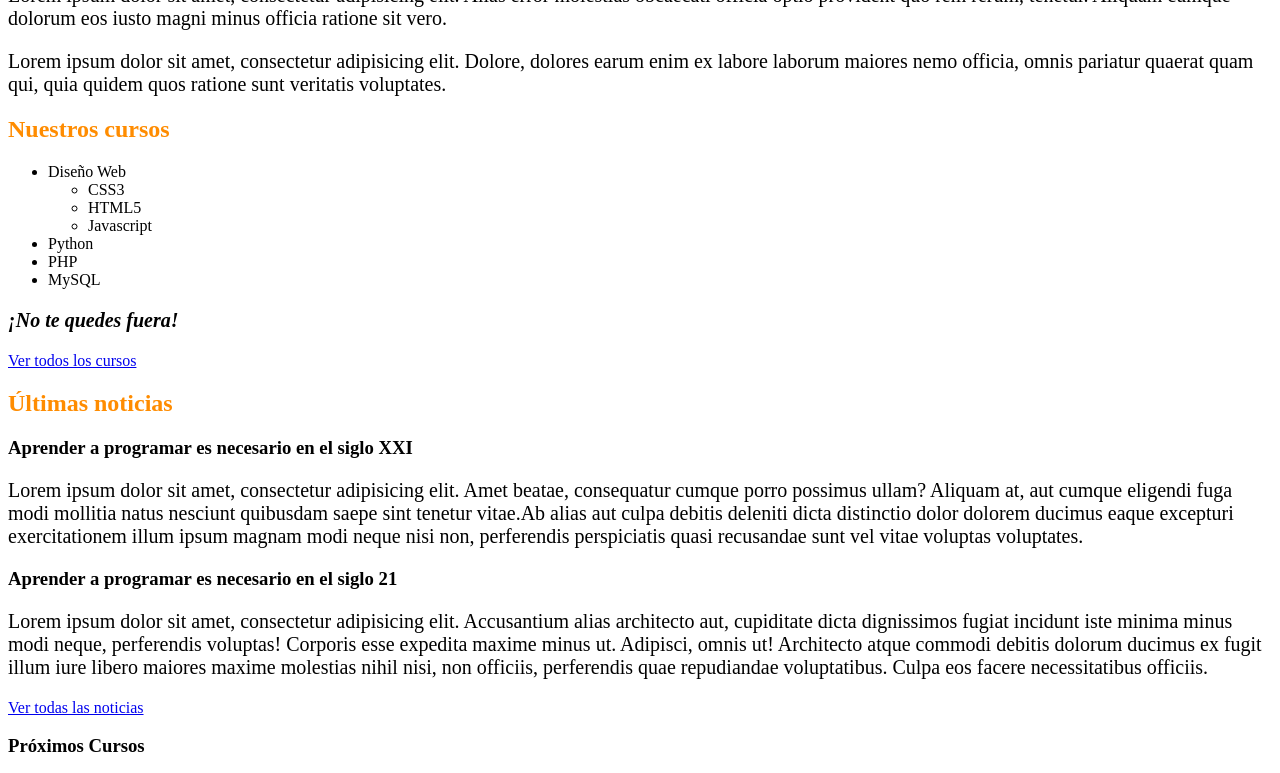
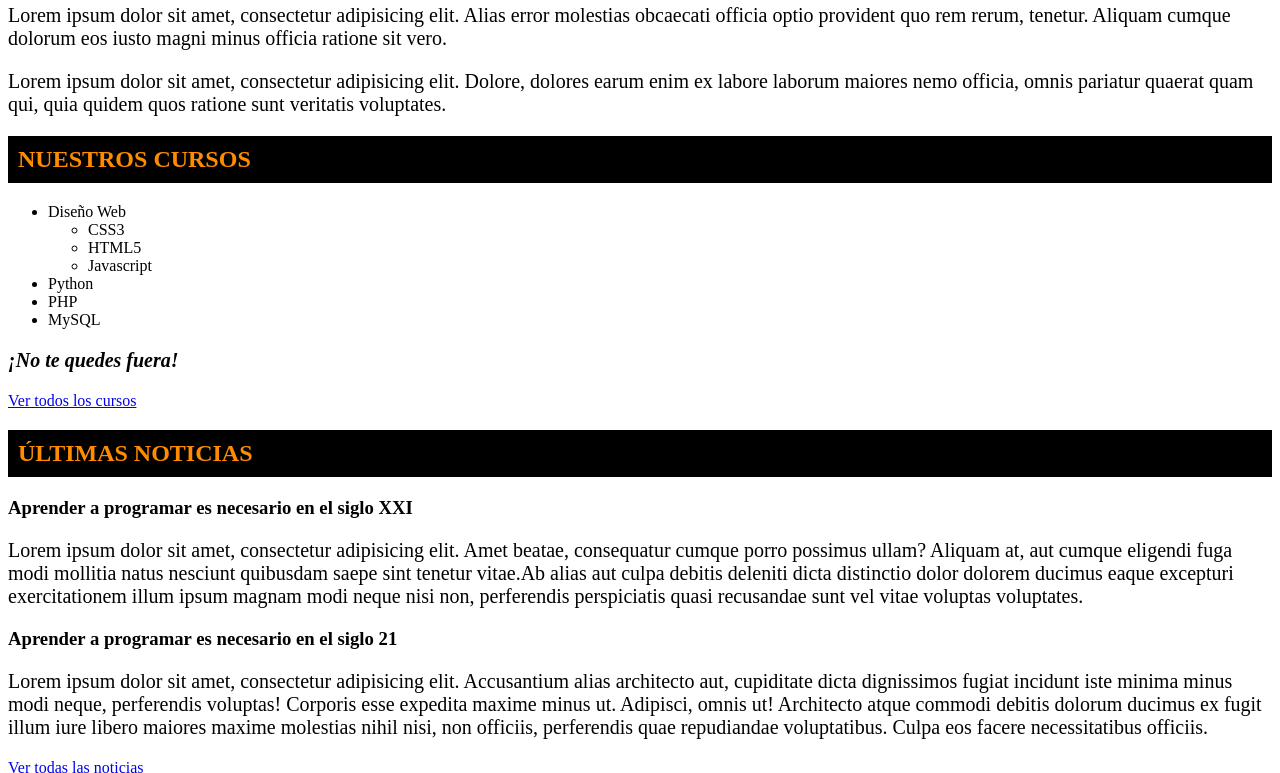
Before and after one commit to JesusDiaz08/Desarrollo-Web, a plain HTML site: page index.html in a window 1280 px wide. Shown: the part 235-1008 px from the top of the page. Drawn offline with Linux system fonts and the light colour scheme.

Commit message:
Escritura en CSS
Puede ser lineal o no lineal

```diff
--- a/css/estilos.css
+++ b/css/estilos.css
@@ -1,5 +1,8 @@
 h2{
+    background: black;
     color: darkorange;
+    text-transform: uppercase;
+    padding: 10px;
 }
 
 p{
```
